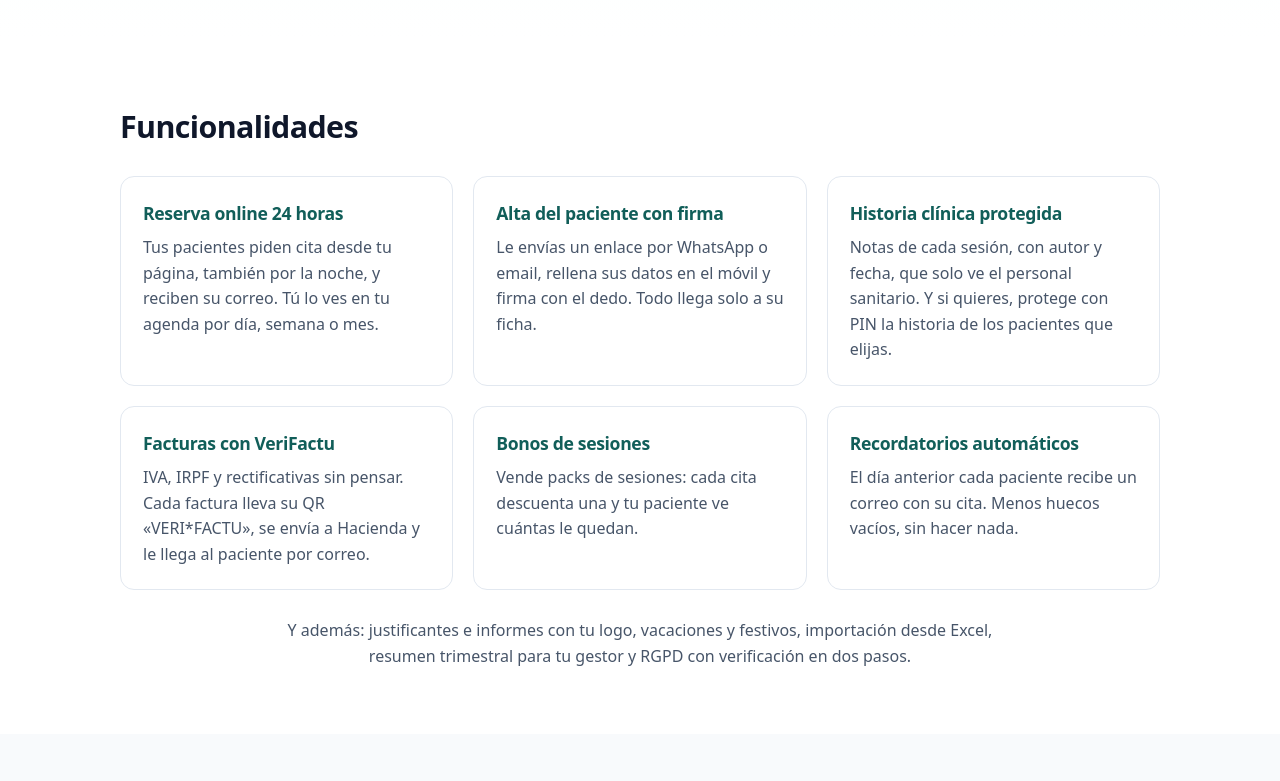
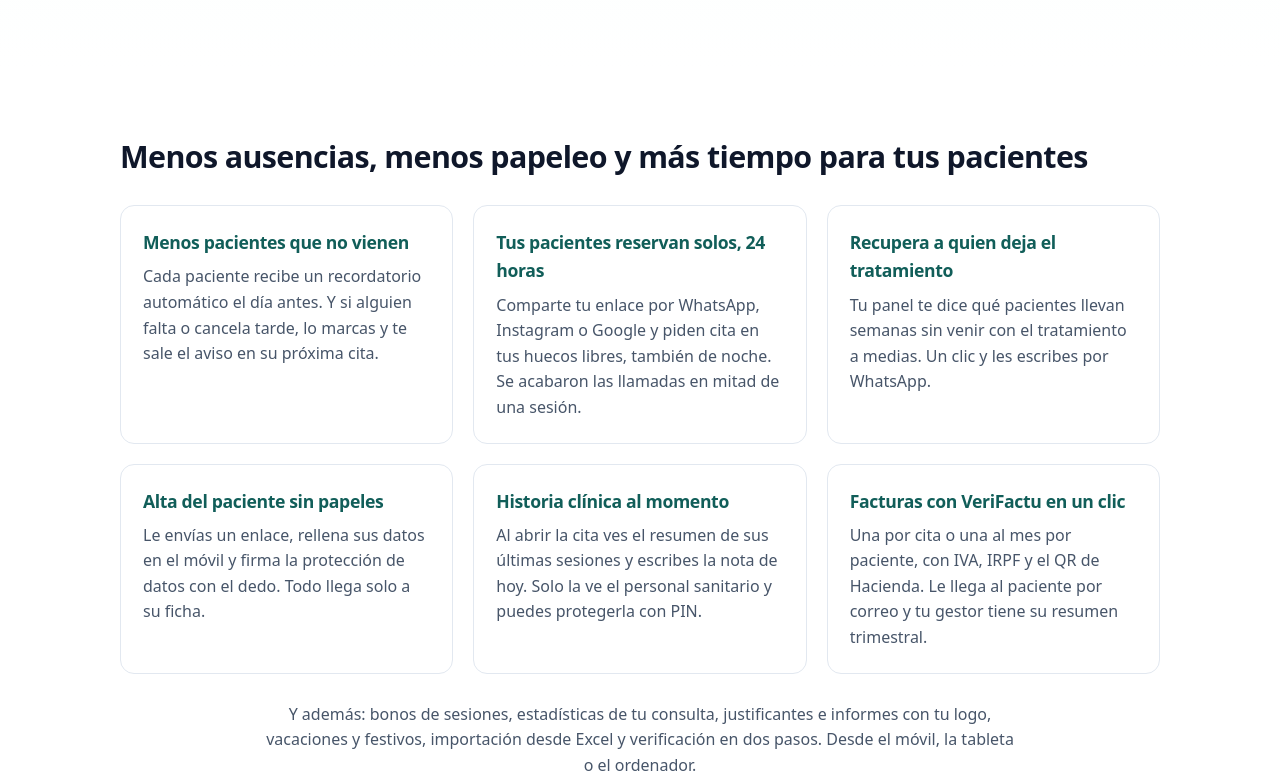
Before and after one commit to jesfueloss/clinua-web, a plain HTML site: page index.html in a window 1280 px wide. Shown: the part 705-1486 px from the top of the page. Drawn offline with Linux system fonts and the light colour scheme.

Commit message:
Web: destaca lo que más buscan los fisios (menos ausencias, reserva 24 h, recuperar pacientes)
Los bonos pasan a «Y además».

Co-Authored-By: Claude Opus 5.5 <noreply@anthropic.com>

```diff
--- a/index.html
+++ b/index.html
@@ -5,7 +5,7 @@
 </head><body>
 <header><div class="w"><a class="logo" href="index.html"><img src="logo.svg" alt="" width="22" height="38"><span class="lt">Cli<span>nua</span></span></a><nav><a href="index.html#funciones">Funciones</a><a href="index.html#para-quien">Para quién</a><a href="index.html#precios">Precios</a><a href="index.html#centros">Centros</a><a href="index.html#faq">FAQ</a><a class="btn o" href="https://app.clinua.com/login">Entrar</a></nav></div></header>
 <main>
-<section class="hero"><div class="w hg"><div><span class="pill">Para fisioterapeutas, psicólogos y profesionales sanitarios autónomos</span><h1>Tu consulta, <em>organizada</em> sin papeleo</h1><p>Agenda, reserva online, historia clínica y facturas con VeriFactu en un solo sitio. Hecho para quien trabaja por su cuenta: te das de alta en 5 minutos y empiezas hoy.</p><p class="ctas"><a class="btn" href="https://app.clinua.com/registro">Prueba 7 días gratis</a><a class="btn o" href="#funciones">Ver funciones</a></p><p class="sub">21 €/mes + IVA después de la prueba. Sin tarjeta para empezar.</p><ul class="badges"><li>✓ VeriFactu vía proveedor certificado</li><li>✓ RGPD</li><li>✓ Verificación en dos pasos</li><li>✓ Datos en la UE</li></ul></div>
+<section class="hero"><div class="w hg"><div><span class="pill">Para fisioterapeutas, psicólogos y profesionales sanitarios autónomos</span><h1>Tu consulta, <em>organizada</em> sin papeleo</h1><p>Agenda con reserva online, recordatorios automáticos, historia clínica y facturas con VeriFactu en un solo sitio. Hecho para quien trabaja por su cuenta: te das de alta en 5 minutos y empiezas hoy.</p><p class="ctas"><a class="btn" href="https://app.clinua.com/registro">Prueba 7 días gratis</a><a class="btn o" href="#funciones">Ver funciones</a></p><p class="sub">21 €/mes + IVA después de la prueba. Sin tarjeta para empezar.</p><ul class="badges"><li>✓ VeriFactu vía proveedor certificado</li><li>✓ RGPD</li><li>✓ Verificación en dos pasos</li><li>✓ Datos en la UE</li></ul></div>
 <div class="mock" aria-hidden="true"><div class="mbar"><i></i><i></i><i></i><span>Agenda · hoy</span></div><div class="mbody">
 <div class="ev a"><b>09:00</b> Sesión fisioterapia · Paciente de ejemplo A</div>
 <div class="ev b"><b>10:00</b> Primera visita psicología · Paciente B</div>
@@ -13,14 +13,14 @@
 <div class="ev a"><b>12:30</b> Revisión · Paciente C</div>
 <div class="inv"><span>Factura 2026-00042</span><span class="ok">VERI*FACTU ✓ Aceptada</span></div></div></div></div></section>
 
-<section id="funciones"><div class="w"><h2>Funcionalidades</h2><div class="g">
-<div class="c"><h3>Reserva online 24 horas</h3><p>Tus pacientes piden cita desde tu página, también por la noche, y reciben su correo. Tú lo ves en tu agenda por día, semana o mes.</p></div>
-<div class="c"><h3>Alta del paciente con firma</h3><p>Le envías un enlace por WhatsApp o email, rellena sus datos en el móvil y firma con el dedo. Todo llega solo a su ficha.</p></div>
-<div class="c"><h3>Historia clínica protegida</h3><p>Notas de cada sesión, con autor y fecha, que solo ve el personal sanitario. Y si quieres, protege con PIN la historia de los pacientes que elijas.</p></div>
-<div class="c"><h3>Facturas con VeriFactu</h3><p>IVA, IRPF y rectificativas sin pensar. Cada factura lleva su QR «VERI*FACTU», se envía a Hacienda y le llega al paciente por correo.</p></div>
-<div class="c"><h3>Bonos de sesiones</h3><p>Vende packs de sesiones: cada cita descuenta una y tu paciente ve cuántas le quedan.</p></div>
-<div class="c"><h3>Recordatorios automáticos</h3><p>El día anterior cada paciente recibe un correo con su cita. Menos huecos vacíos, sin hacer nada.</p></div>
-</div><p class="more">Y además: justificantes e informes con tu logo, vacaciones y festivos, importación desde Excel, resumen trimestral para tu gestor y RGPD con verificación en dos pasos.</p></div></section>
+<section id="funciones"><div class="w"><h2>Menos ausencias, menos papeleo y más tiempo para tus pacientes</h2><div class="g">
+<div class="c"><h3>Menos pacientes que no vienen</h3><p>Cada paciente recibe un recordatorio automático el día antes. Y si alguien falta o cancela tarde, lo marcas y te sale el aviso en su próxima cita.</p></div>
+<div class="c"><h3>Tus pacientes reservan solos, 24 horas</h3><p>Comparte tu enlace por WhatsApp, Instagram o Google y piden cita en tus huecos libres, también de noche. Se acabaron las llamadas en mitad de una sesión.</p></div>
+<div class="c"><h3>Recupera a quien deja el tratamiento</h3><p>Tu panel te dice qué pacientes llevan semanas sin venir con el tratamiento a medias. Un clic y les escribes por WhatsApp.</p></div>
+<div class="c"><h3>Alta del paciente sin papeles</h3><p>Le envías un enlace, rellena sus datos en el móvil y firma la protección de datos con el dedo. Todo llega solo a su ficha.</p></div>
+<div class="c"><h3>Historia clínica al momento</h3><p>Al abrir la cita ves el resumen de sus últimas sesiones y escribes la nota de hoy. Solo la ve el personal sanitario y puedes protegerla con PIN.</p></div>
+<div class="c"><h3>Facturas con VeriFactu en un clic</h3><p>Una por cita o una al mes por paciente, con IVA, IRPF y el QR de Hacienda. Le llega al paciente por correo y tu gestor tiene su resumen trimestral.</p></div>
+</div><p class="more">Y además: bonos de sesiones, estadísticas de tu consulta, justificantes e informes con tu logo, vacaciones y festivos, importación desde Excel y verificación en dos pasos. Desde el móvil, la tableta o el ordenador.</p></div></section>
 
 <section id="para-quien" class="alt"><div class="w"><h2>¿Para quién es?</h2><div class="g">
 <div class="c"><h3>Fisioterapeutas</h3><p>Sesiones con notas de evolución, bonos y una factura mensual por paciente con un clic. <a href="software-fisioterapeutas">Ver Clinua para fisioterapeutas →</a></p></div>
@@ -29,7 +29,7 @@
 </div></div></section>
 
 <section id="precios"><div class="w"><h2>Un precio claro</h2><p class="sub">Precios sin IVA. VeriFactu incluido.</p><div class="g pr solo">
-<div class="c hl"><span class="pill">Para autónomos</span><h3>Autónomo</h3><p class="price">21 €<small>/mes + IVA</small></p><ul><li>Tu agenda y reserva online</li><li>Pacientes ilimitados</li><li>Historia clínica protegida</li><li>Formulario de alta con firma</li><li>Facturación con IVA e IRPF</li><li>VeriFactu incluido</li><li>Bonos y recordatorios por correo</li></ul><p><a class="btn" href="https://app.clinua.com/registro">Prueba 7 días gratis</a></p><p class="sub">Sin tarjeta. Te das de alta tú mismo en 5 minutos.</p></div>
+<div class="c hl"><span class="pill">Para autónomos</span><h3>Autónomo</h3><p class="price">21 €<small>/mes + IVA</small></p><ul><li>Tu agenda y reserva online</li><li>Pacientes ilimitados</li><li>Historia clínica protegida</li><li>Formulario de alta con firma</li><li>Facturación con IVA e IRPF</li><li>VeriFactu incluido</li><li>Recordatorios automáticos</li><li>Bonos de sesiones y estadísticas</li></ul><p><a class="btn" href="https://app.clinua.com/registro">Prueba 7 días gratis</a></p><p class="sub">Sin tarjeta. Te das de alta tú mismo en 5 minutos.</p></div>
 </div></div></section>
 
 <section class="band cta"><div class="w"><h2>Empieza hoy</h2><p>Crea tu cuenta, añade tus servicios y comparte tu enlace de reserva. Si quieres, carga datos de ejemplo para probar sin miedo.</p><p><a class="btn w2" href="https://app.clinua.com/registro">Prueba 7 días gratis</a></p></div></section>
```
Also changed, not shown: software-fisioterapeutas.html (+3 -3 lines).
